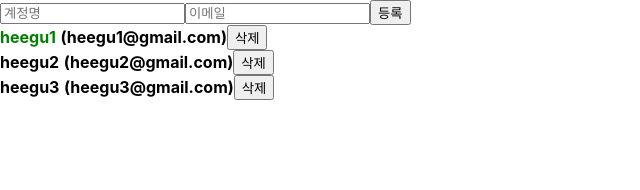
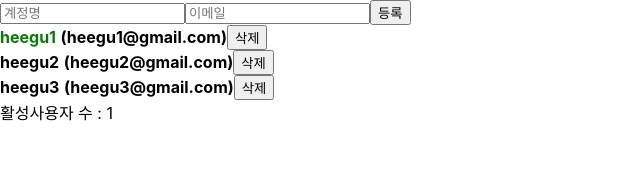
Before and after one commit to heegu0311/WRS_hyoon, a React (Create React App) app in the folder wrs/: page / in a window 1280 px wide. Shown: the top 190 px of the page, without its empty margins (0-640 px from the left). Built offline with nearby package versions, Linux system fonts and the light colour scheme.

Commit message:
17. useMemo 를 사용하여 연산한 값 재사용하기

```diff
--- a/wrs/src/App.js
+++ b/wrs/src/App.js
@@ -2,10 +2,15 @@
 // import Hello from './Hello';
 // import InputSample from './InputSample';
 // import InputSampleOneInput from './InputSampleOneInput';
-import { useRef, useState } from 'react';
+import { useRef, useState, useMemo } from 'react';
 import CreateUser from './CreateUser';
 import UserList from './UserList';
 // import Wrapper from './Wrapper';
+
+function countActiveUsers(users) {
+  console.log('활성 사용자 수를 세는중...');
+  return users.filter(user => user.active).length;
+}
 
 function App() {
   const [inputs, setInputs] = useState({
@@ -60,7 +65,6 @@
       email: ''
     });
     nextId.current += 1;
-
   }
 
   const onRemove = (id) => {
@@ -74,6 +78,8 @@
       )
     );
   };
+
+  const count = useMemo(() => countActiveUsers(users), [users]);
 
   return (
     <div>
@@ -91,6 +97,7 @@
         onCreate={onCreate}
         />
         <UserList users={users} onRemove={onRemove} onToggle={onToggle}></UserList>
+        <div>활성사용자 수 : {count}</div>
       {/* </Wrapper> */}
     </div>
   );
```
Also changed, not shown: 1 other file (tests, documents, lock files or other folders).
